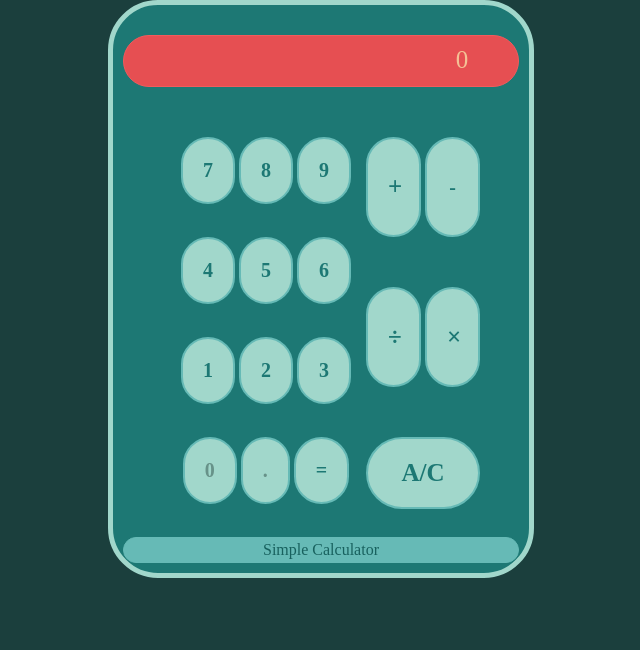
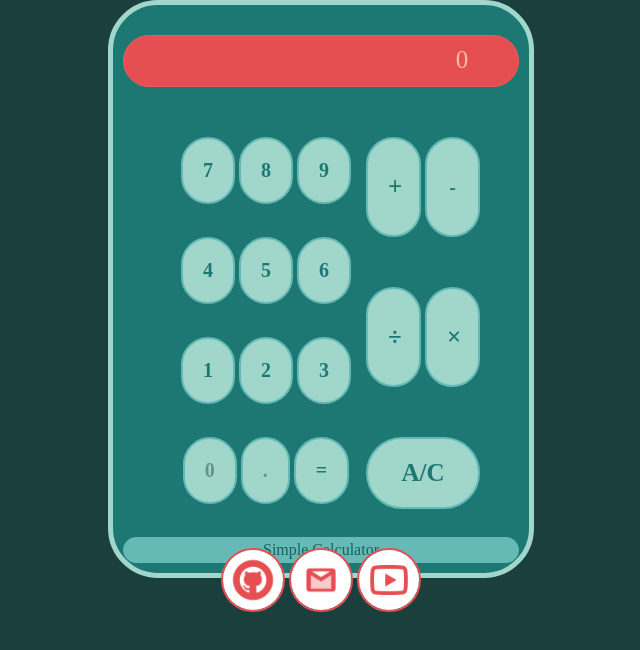
Before and after one commit to S0Iomon/Simple-Calculator, a plain HTML site: page index.html in a window 1280 px wide. Shown: the whole page, without its empty margins (319-959 px from the left). Drawn offline with Linux system fonts and the light colour scheme.

Commit message:
Update index.html

```diff
--- a/index.html
+++ b/index.html
@@ -1,5 +1,8 @@
 <!DOCTYPE html>
 <html>
+    <header>
+        <meta name="viewport" content="width=device-width, initial-scale=1.0">
+    </header>
     <head>
         <link rel="stylesheet" href="styles.css"/>
         <title class="header" title="Calculator">Calculator</title>
@@ -43,5 +46,13 @@
         </div>
     </div>
 </main>
+
 <script src="calc.js"></script>
+<footer>
+    <ul class="links">
+        <li id="github"><img src="./design/github.png"/></li>
+        <li id="gmail"><img src="./design/gmail.png"/></li>
+        <li id="youtube"><img src="./design/youtube.png"/></li>
+    </ul>
+</footer>
 </html>
```
